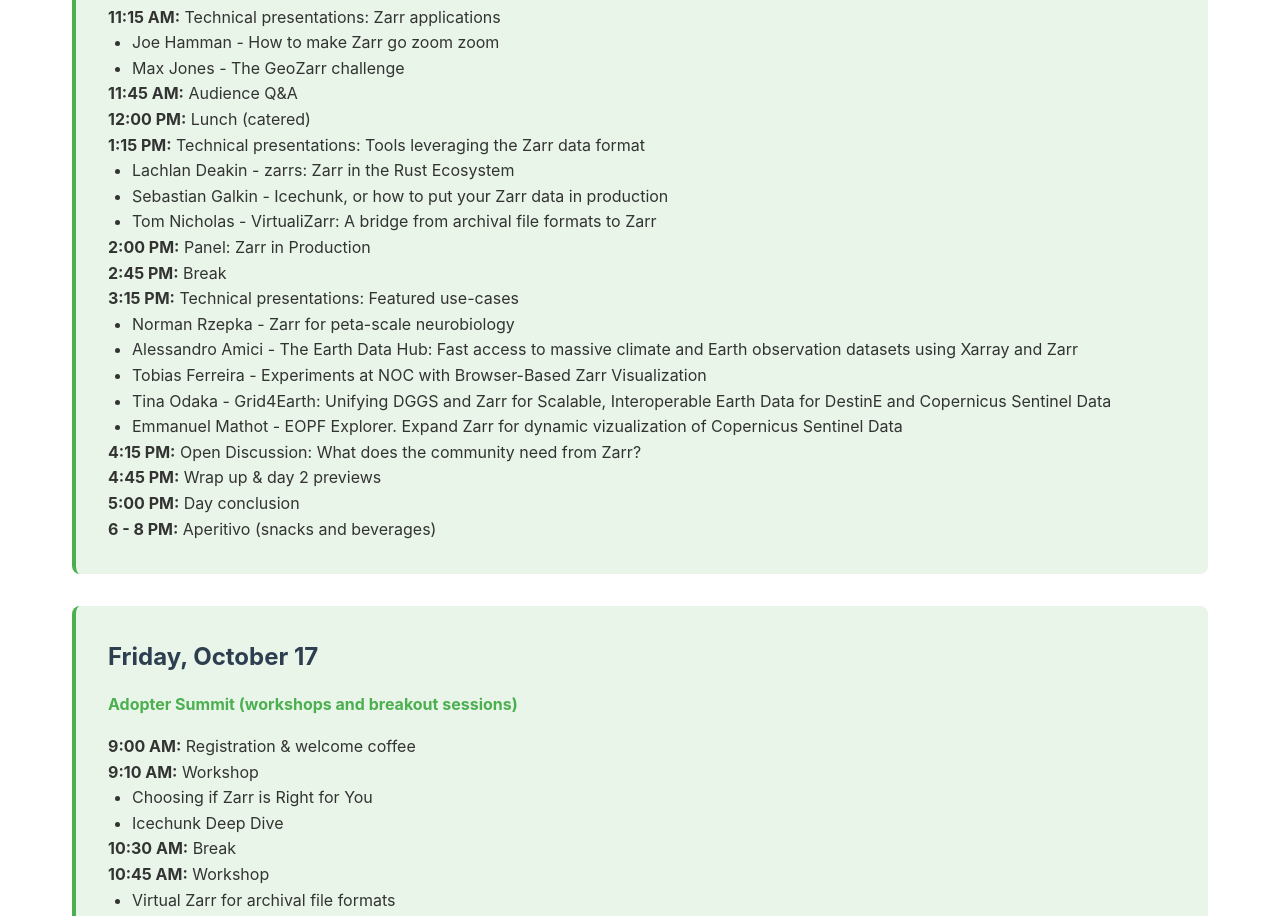
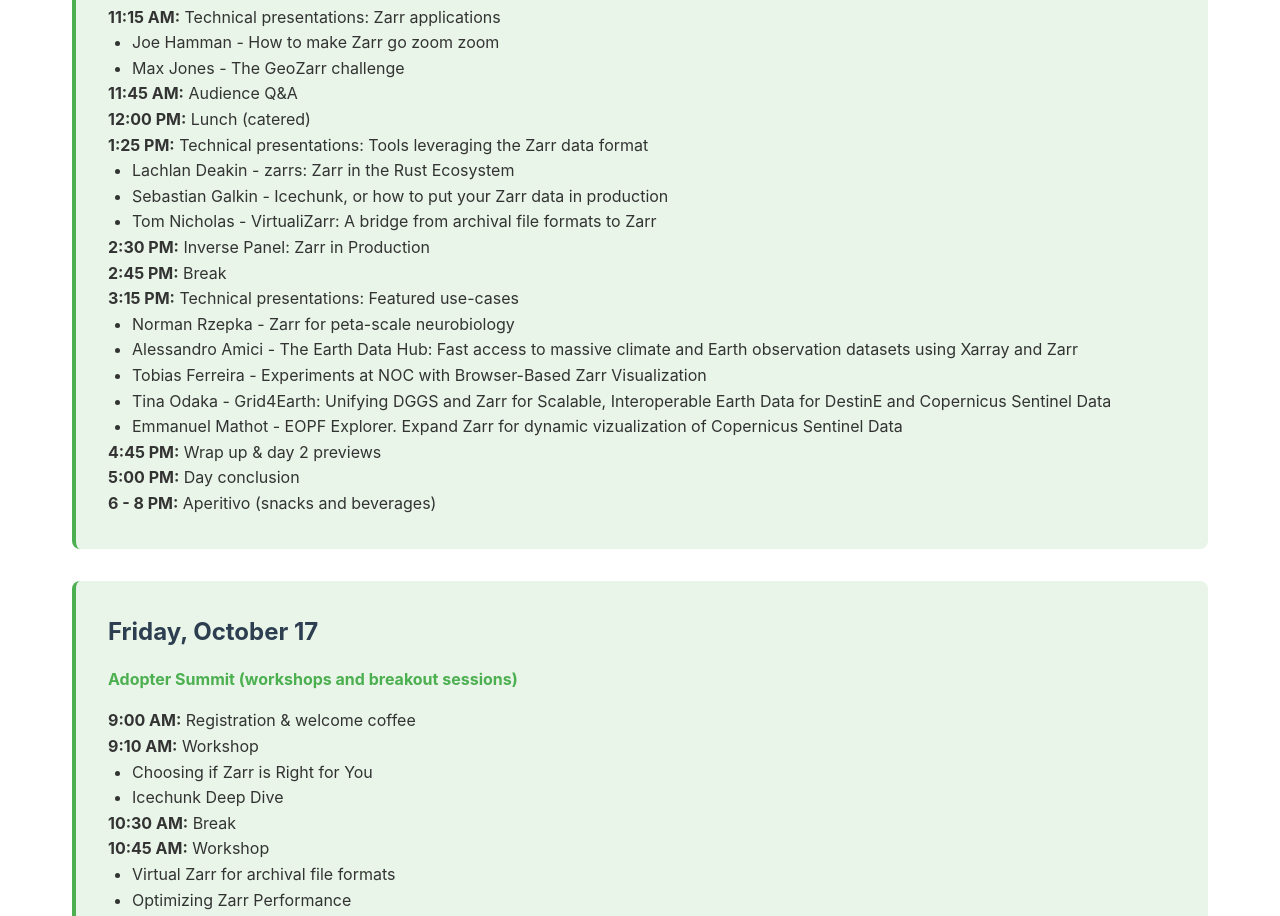
Before and after one commit to zarr-developers/zarr-summit-2025, a Next.js app: page /zarr-summit-2025/schedule in a window 1280 px wide. Shown: the part 1280-2196 px from the top of the page. Built offline with nearby package versions, Linux system fonts and the light colour scheme.

Commit message:
Schedule delays (#20)

```diff
--- a/app/schedule/page.tsx
+++ b/app/schedule/page.tsx
@@ -172,7 +172,7 @@
                 <strong>12:00 PM:</strong> Lunch (catered)
               </p>
               <p>
-                <strong>1:15 PM:</strong> Technical presentations: Tools
+                <strong>1:25 PM:</strong> Technical presentations: Tools
                 leveraging the Zarr data format
               </p>
               <ul style={{ marginLeft: "1.5rem" }}>
@@ -187,7 +187,7 @@
                 </li>
               </ul>
               <p>
-                <strong>2:00 PM:</strong> Panel: Zarr in Production
+                <strong>2:30 PM:</strong> Inverse Panel: Zarr in Production
               </p>
               <p>
                 <strong>2:45 PM:</strong> Break
@@ -214,10 +214,6 @@
                   Emmanuel Mathot - EOPF Explorer. Expand Zarr for dynamic vizualization of Copernicus Sentinel Data
                 </li>
               </ul>
-              <p>
-                <strong>4:15 PM:</strong> Open Discussion: What does the
-                community need from Zarr?
-              </p>
               <p>
                 <strong>4:45 PM:</strong> Wrap up & day 2 previews
               </p>
```
